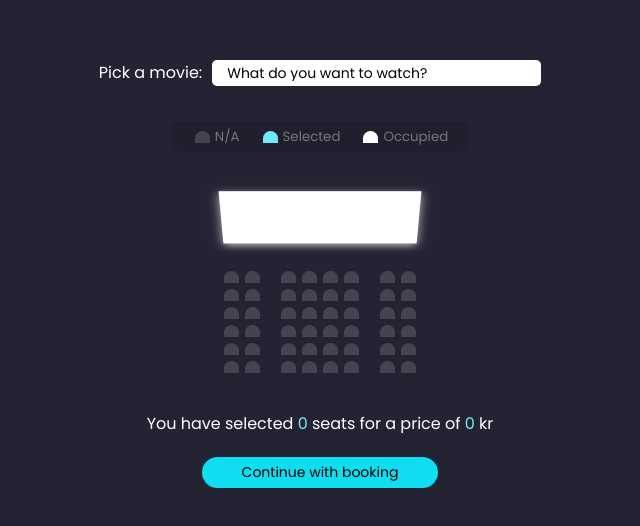
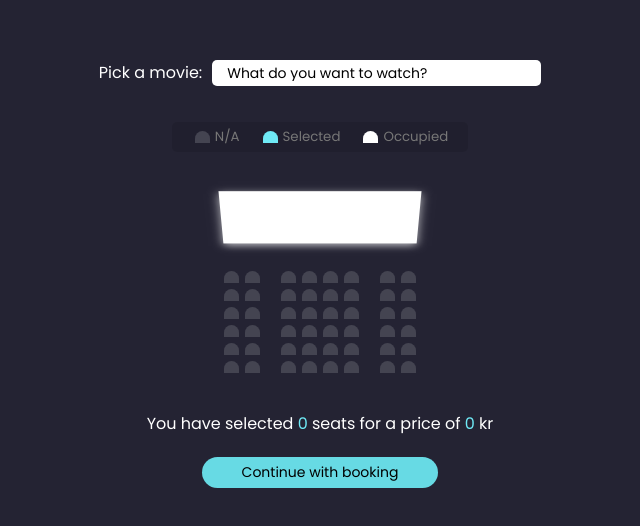
Before and after one commit to jesscampb/MovieSeatBooker, a React (Vite) app: page / in a window 1280 px wide. Shown: the part 136-662 px from the top of the page, without its empty margins (320-960 px from the left). Built offline with nearby package versions, Linux system fonts and the light colour scheme; data requests are answered from the project's data file.

Commit message:
Another small fix to css

```diff
--- a/src/components/ProceedToDetailsButton.scss
+++ b/src/components/ProceedToDetailsButton.scss
@@ -1,5 +1,5 @@
 .primary-button {
-  background-color: hsl(185 88% 50%);
+  background-color: hsl(185 70% 65%);
   padding: 5px 40px;
   margin-top: 16px;
   border-style: none;
```
